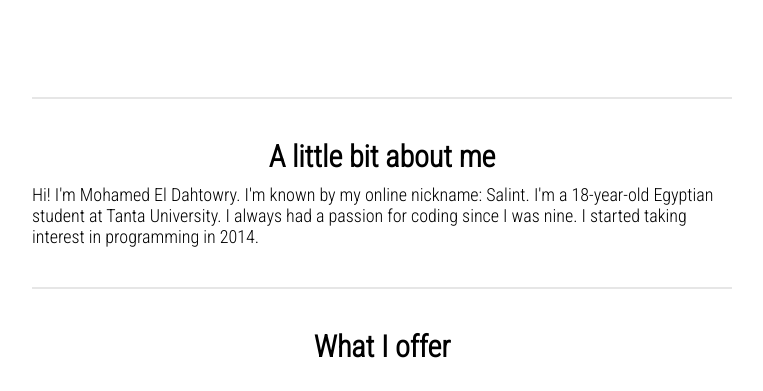
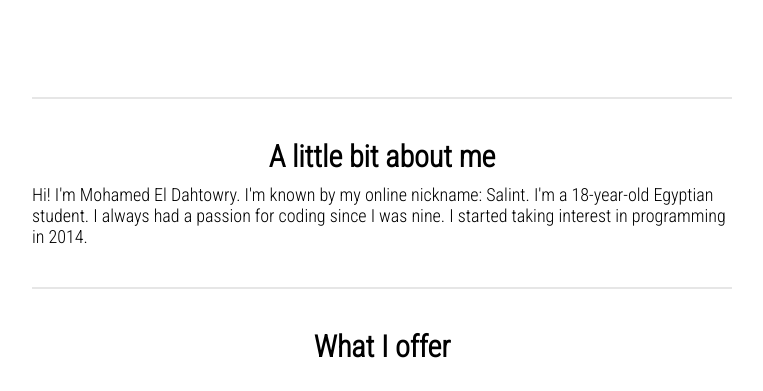
Before and after one commit to Salint/Salint.github.io, a website: page index.html in a window 1280 px wide. Shown: the part 362-753 px from the top of the page, without its empty margins (258-1021 px from the left). Drawn offline with Linux system fonts and the light colour scheme.

Commit message:
Update index.html

```diff
--- a/index.html
+++ b/index.html
@@ -45,7 +45,7 @@
 		<section id="about">
 			<h1>A little bit about me</h1>
 			<div id="container">
-				<p>Hi! I'm Mohamed El Dahtowry. I'm known by my online nickname: Salint. I'm a 18-year-old Egyptian student at Tanta University. I always had a passion for coding since I was nine. I started taking interest in programming in 2014.  </p>
+				<p>Hi! I'm Mohamed El Dahtowry. I'm known by my online nickname: Salint. I'm a 18-year-old Egyptian student. I always had a passion for coding since I was nine. I started taking interest in programming in 2014.  </p>
 			</div>
 		</section>
 		<div class="line"></div>
```
